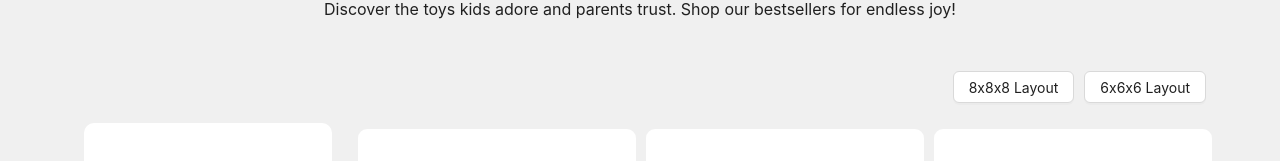
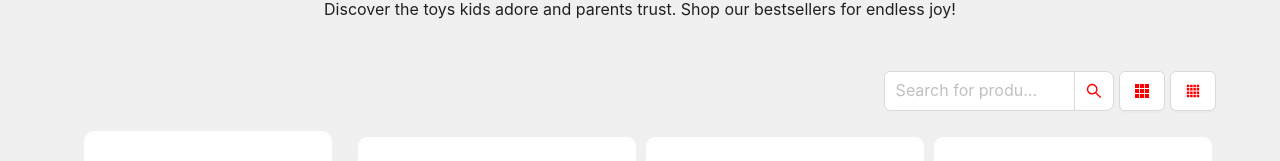
Before and after one commit to webtesting22/seedo, a React (Vite) app: page /products in a window 1280 px wide. Shown: the part 701-862 px from the top of the page. Built offline with nearby package versions, Linux system fonts and the light colour scheme; a web font is replaced by a local one.

Commit message:
Some change

```diff
--- a/src/SEDOComponents/Components/ProductShow/Product.jsx
+++ b/src/SEDOComponents/Components/ProductShow/Product.jsx
@@ -1,10 +1,14 @@
 import React, { useState,useEffect } from "react";
 import "../../Styles/Product.css";
-import { Row, Col, Checkbox, Button } from "antd";
+import { Row, Col, Checkbox, Button, Input } from "antd";
 import { Link } from "react-router-dom";
 import Navigation from "../../CommonComponents/Navigation/Navigation";
 import SEEDOData from "../../ProductUpdatedData";
 import ProductsPageBanner from "/Images/Banners/ProductsPageBanner.jpg";
+import { TfiLayoutGrid3Alt } from "react-icons/tfi";
+import { TfiLayoutGrid4Alt } from "react-icons/tfi";
+
+const { Search } = Input;
 
 const Products = () => {
      useEffect(() => {
@@ -14,6 +18,8 @@ const Products = () => {
     // State to hold the selected categories
     const [selectedCategories, setSelectedCategories] = useState([]);
     const [layout, setLayout] = useState(8); // Default layout 4x4x4
+    const [searchQuery, setSearchQuery] = useState(""); // Search query state
+
     // Define static categories directly
     const staticCategories = [
         "Friction & Pull back + Press & Go",
@@ -33,15 +39,30 @@ const Products = () => {
     const handleCategoryChange = (checkedValues) => {
         setSelectedCategories(checkedValues);
     };
+
     // Set the grid layout based on button click
     const handleLayoutChange = (layoutType) => {
         setLayout(layoutType);
     };
 
-    // Filter products based on selected categories
-    const filteredProducts = selectedCategories.length
-        ? SEEDOData.filter(item => selectedCategories.includes(item.ProductCategories))
-        : SEEDOData; // Show all products if no category is selected
+    // Handle search input change
+    const handleSearch = (value) => {
+        setSearchQuery(value);
+    };
+
+    // Filter products based on selected categories and search query
+    const filteredProducts = SEEDOData.filter(item => {
+        const matchesCategory = selectedCategories.length
+            ? selectedCategories.includes(item.ProductCategories)
+            : true;
+
+        const matchesSearchQuery = searchQuery
+            ? item.ProductTitle.toLowerCase().includes(searchQuery.toLowerCase()) ||
+            item.ProductCategories.toLowerCase().includes(searchQuery.toLowerCase())
+            : true;
+
+        return matchesCategory && matchesSearchQuery;
+    });
 
     return (
         <>
@@ -66,9 +87,20 @@ const Products = () => {
                         </div>
                     </div>
                     <div className="SearchAndAddons">
-                        <div style={{ marginBottom: "20px" }}>
-                            <Button onClick={() => handleLayoutChange(8)} style={{ marginRight: "10px" }}>8x8x8 Layout</Button>
-                            <Button onClick={() => handleLayoutChange(6)} style={{ marginRight: "10px" }}>6x6x6 Layout</Button>
+                        <div className="SearchBarContainer" style={{ marginBottom: "20px", width: "100%" }}>
+                            {/* AntD Search Bar */}
+
+                        </div>
+                        <div style={{ marginBottom: "20px", display: "flex", justifyContent: "end", width: "100%", gap: "5px" }}>
+                            <Search
+                                placeholder="Search for products"
+                                allowClear
+                                size="large"
+                                onChange={(e) => setSearchQuery(e.target.value)} // Real-time update
+                                style={{ width: "40%" }}
+                            />
+                            <Button onClick={() => handleLayoutChange(8)} style={{ height: "100%" }}><TfiLayoutGrid3Alt style={{ cursor: "pointer", }} /></Button>
+                            <Button onClick={() => handleLayoutChange(6)} style={{ height: "100%" }}><TfiLayoutGrid4Alt style={{ cursor: "pointer", height: "100%" }} /></Button>
                         </div>
                     </div>
 
--- a/src/SEDOComponents/Styles/Product.css
+++ b/src/SEDOComponents/Styles/Product.css
@@ -25,7 +25,7 @@
 
 .CategoriesFilters {
   position: sticky;
-  top: 5%;
+  top: 13%;
   /* height: 80vh; */
   /* width: 100%; */
   background-color: white;
@@ -115,6 +115,35 @@
   justify-content: end;
 }
 
+#ProductShowContainer .ant-input-affix-wrapper:focus-within {
+  /* color: red; */
+  border-color: red;
+}
+
+#ProductShowContainer .ant-input-affix-wrapper:hover {
+  /* color: red; */
+  border-color: red;
+}
+
+#ProductShowContainer .ant-input-affix-wrapper:focus {
+  color: red;
+  border-color: red !important;
+}
+
+#ProductShowContainer .ant-btn {
+  color: red;
+}
+
+#ProductShowContainer .ant-btn:hover {
+  color: red;
+  border-color: red;
+}
+
+#ProductShowContainer .ant-btn:focus {
+  color: red;
+  border-color: red;
+}
+
 @media (max-width: 769px) {
   .BannerContainer img {
     width: 100%;
```
